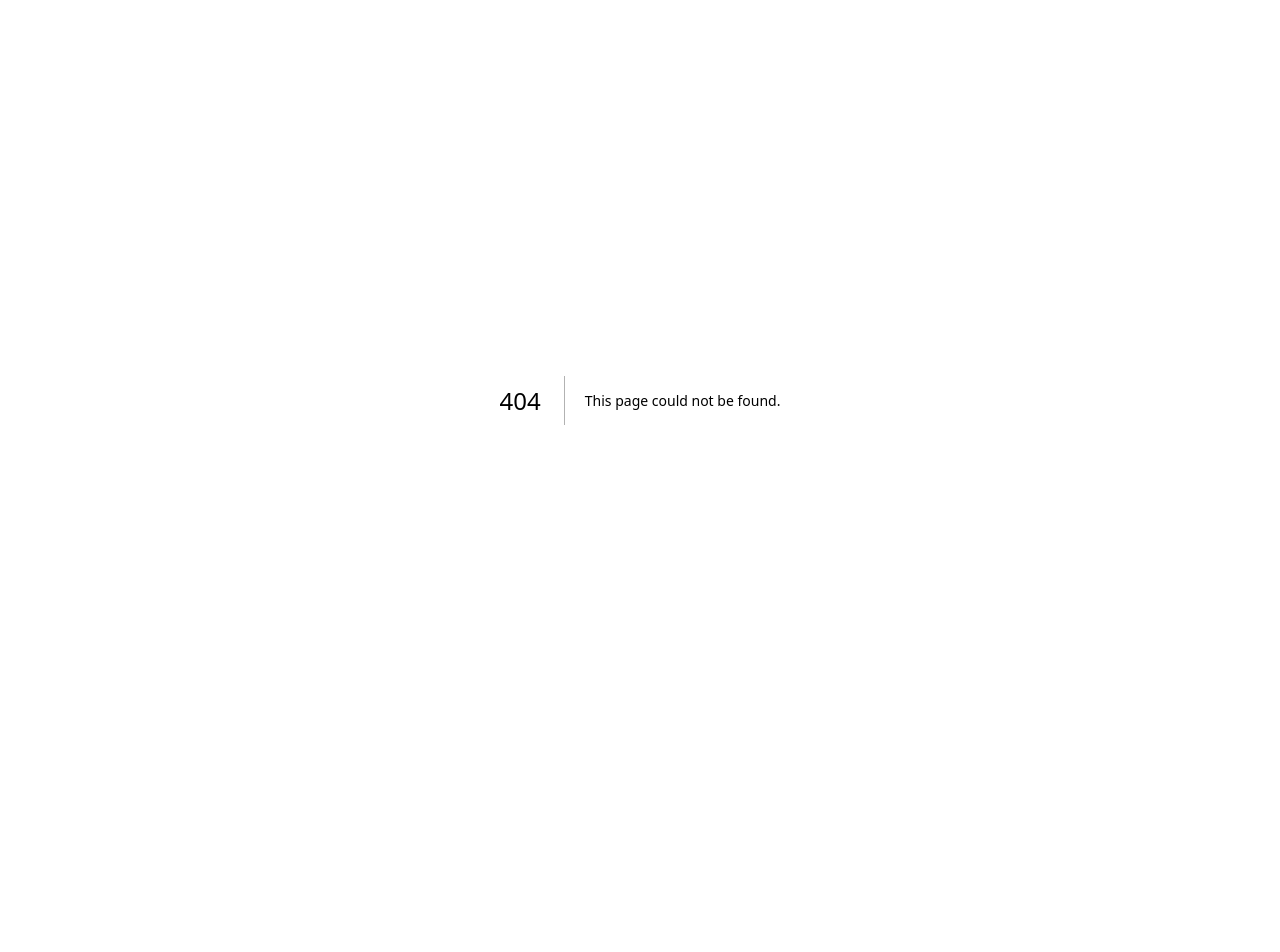
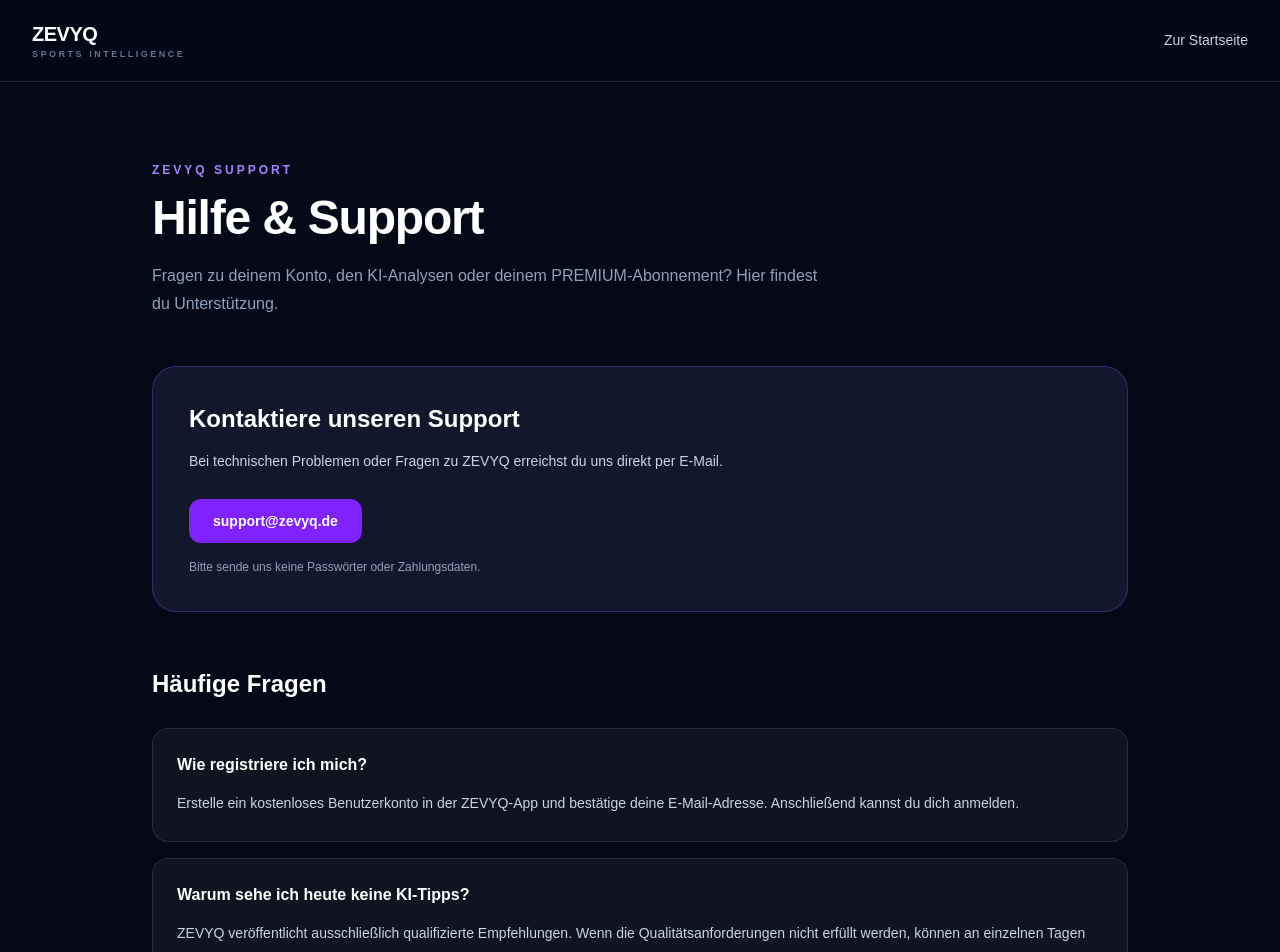
Before and after one commit to zevyq/zevyq-website, a Next.js app: page /support in a window 1280 px wide. Before the commit this address had no page. Shown: the top 952 px of the page. Before the commit the page ends 800 px from the top, so only its background shows below. Built offline with nearby package versions, Linux system fonts and the light colour scheme.

Commit message:
Add public ZEVYQ App Store support page

```diff
--- a/app/(marketing)/components/LegalPage.tsx
+++ b/app/(marketing)/components/LegalPage.tsx
@@ -1,6 +1,7 @@
 import type { ReactNode } from "react";
 
 const legalLinks = [
+  { href: "/support", label: "Support" },
   { href: "/impressum", label: "Impressum" },
   { href: "/datenschutz", label: "Datenschutz" },
   { href: "/agb", label: "AGB" },
--- a/app/(marketing)/page.tsx
+++ b/app/(marketing)/page.tsx
@@ -566,6 +566,7 @@ export default function LandingPreviewV2Page() {
             aria-label="Rechtliche Informationen"
             className="mt-9 flex flex-wrap gap-x-6 gap-y-3 border-t border-white/10 pt-7 text-xs text-white/50"
           >
+            <Link href="/support" className="hover:text-white">Support</Link>
             <Link href="/impressum" className="hover:text-white">Impressum</Link>
             <Link href="/datenschutz" className="hover:text-white">Datenschutz</Link>
             <Link href="/agb" className="hover:text-white">AGB</Link>
--- /dev/null
+++ b/app/(marketing)/support/page.tsx
@@ -0,0 +1,150 @@
+import type { Metadata } from "next";
+
+export const metadata: Metadata = {
+  title: "Hilfe & Support | ZEVYQ",
+  description:
+    "Offizieller ZEVYQ-Support für Benutzerkonten, KI-Analysen und PREMIUM-Abonnements.",
+};
+
+const questions = [
+  {
+    question: "Wie registriere ich mich?",
+    answer:
+      "Erstelle ein kostenloses Benutzerkonto in der ZEVYQ-App und bestätige deine E-Mail-Adresse. Anschließend kannst du dich anmelden.",
+  },
+  {
+    question: "Warum sehe ich heute keine KI-Tipps?",
+    answer:
+      "ZEVYQ veröffentlicht ausschließlich qualifizierte Empfehlungen. Wenn die Qualitätsanforderungen nicht erfüllt werden, können an einzelnen Tagen weniger oder keine Tipps verfügbar sein.",
+  },
+  {
+    question: "Was beinhaltet PREMIUM?",
+    answer:
+      "PREMIUM bietet zusätzliche Tipp-Kategorien, detaillierte Analysen, die Tipp-Historie und persönliche Performance-Auswertungen. Die aktuellen Abonnements und Preise findest du in der App.",
+  },
+  {
+    question: "Wie verwalte oder kündige ich mein Apple-Abonnement?",
+    answer:
+      "Öffne die iPhone-Einstellungen, tippe auf deinen Namen und dann auf Abonnements. Wähle dein ZEVYQ-Abonnement aus, um es zu verwalten oder zu kündigen.",
+  },
+  {
+    question: "Bleibt PREMIUM nach der Kündigung aktiv?",
+    answer:
+      "Bei einer regulären Kündigung bleibt der bereits bezahlte Zugang grundsätzlich bis zum Ende des laufenden Abrechnungszeitraums bestehen.",
+  },
+  {
+    question: "Mein PREMIUM-Zugang funktioniert nicht. Was kann ich tun?",
+    answer:
+      "Prüfe, ob du mit dem ursprünglichen ZEVYQ-Konto angemeldet bist. Falls der Zugang weiterhin fehlt, kontaktiere unseren Support.",
+  },
+];
+
+export default function SupportPage() {
+  return (
+    <div className="min-h-screen bg-[#050816] text-white">
+      <header className="border-b border-white/10 bg-[#050816]/95">
+        <div className="mx-auto flex max-w-7xl items-center justify-between px-6 py-5 lg:px-8">
+          <a href="/" className="text-xl font-black tracking-tight">
+            ZEVYQ
+            <span className="block text-[9px] tracking-[0.28em] text-slate-500">
+              SPORTS INTELLIGENCE
+            </span>
+          </a>
+          <a href="/" className="text-sm text-slate-300 hover:text-white">
+            Zur Startseite
+          </a>
+        </div>
+      </header>
+
+      <main className="mx-auto max-w-5xl px-6 py-14 sm:py-20">
+        <div className="mb-12">
+          <p className="text-xs font-bold uppercase tracking-[0.25em] text-violet-400">
+            ZEVYQ SUPPORT
+          </p>
+          <h1 className="mt-4 text-4xl font-black tracking-tight sm:text-5xl">
+            Hilfe &amp; Support
+          </h1>
+          <p className="mt-5 max-w-2xl text-base leading-7 text-slate-400">
+            Fragen zu deinem Konto, den KI-Analysen oder deinem
+            PREMIUM-Abonnement? Hier findest du Unterstützung.
+          </p>
+        </div>
+
+        <section className="rounded-3xl border border-violet-500/30 bg-[#13172b] p-7 sm:p-9">
+          <h2 className="text-2xl font-bold">
+            Kontaktiere unseren Support
+          </h2>
+          <p className="mt-3 text-sm leading-7 text-slate-300">
+            Bei technischen Problemen oder Fragen zu ZEVYQ erreichst
+            du uns direkt per E-Mail.
+          </p>
+          <a
+            href="mailto:support@zevyq.de"
+            className="mt-6 inline-flex rounded-xl bg-violet-600 px-6 py-3 text-sm font-bold text-white transition hover:bg-violet-500"
+          >
+            support@zevyq.de
+          </a>
+          <p className="mt-4 text-xs text-slate-400">
+            Bitte sende uns keine Passwörter oder Zahlungsdaten.
+          </p>
+        </section>
+
+        <section className="mt-14">
+          <h2 className="text-2xl font-black">Häufige Fragen</h2>
+          <div className="mt-7 space-y-4">
+            {questions.map((item) => (
+              <article
+                key={item.question}
+                className="rounded-2xl border border-white/10 bg-[#101421] p-6"
+              >
+                <h3 className="text-base font-bold">
+                  {item.question}
+                </h3>
+                <p className="mt-3 text-sm leading-7 text-slate-300">
+                  {item.answer}
+                </p>
+              </article>
+            ))}
+          </div>
+        </section>
+
+        <section className="mt-12 rounded-2xl border border-white/10 bg-[#101421] p-6">
+          <h2 className="text-xl font-bold">Weitere Informationen</h2>
+          <nav className="mt-4 flex flex-wrap gap-x-6 gap-y-3 text-sm text-violet-300">
+            <a href="/datenschutz" className="hover:text-white">
+              Datenschutz
+            </a>
+            <a href="/impressum" className="hover:text-white">
+              Impressum
+            </a>
+            <a href="/zahlungsbedingungen" className="hover:text-white">
+              Abo- und Zahlungsbedingungen
+            </a>
+          </nav>
+        </section>
+
+        <p className="mt-10 text-sm leading-7 text-slate-500">
+          ZEVYQ stellt datenbasierte Sportwettenanalysen bereit.
+          Modellwahrscheinlichkeiten sind Schätzungen und keine
+          Gewinnversprechen. Sportwetten bergen finanzielle Risiken.
+          Nur für Volljährige.
+        </p>
+      </main>
+
+      <footer className="border-t border-white/10 bg-[#02040b]">
+        <div className="mx-auto max-w-7xl px-6 py-8 text-sm text-slate-400 lg:px-8">
+          <div className="mb-4 font-black text-white">ZEVYQ</div>
+          <nav className="flex flex-wrap gap-x-6 gap-y-3">
+            <a href="/" className="hover:text-white">Startseite</a>
+            <a href="/impressum" className="hover:text-white">Impressum</a>
+            <a href="/datenschutz" className="hover:text-white">Datenschutz</a>
+            <a href="/agb" className="hover:text-white">AGB</a>
+          </nav>
+          <p className="mt-6 text-xs text-slate-600">
+            © {new Date().getFullYear()} ZEVYQ
+          </p>
+        </div>
+      </footer>
+    </div>
+  );
+}
```
